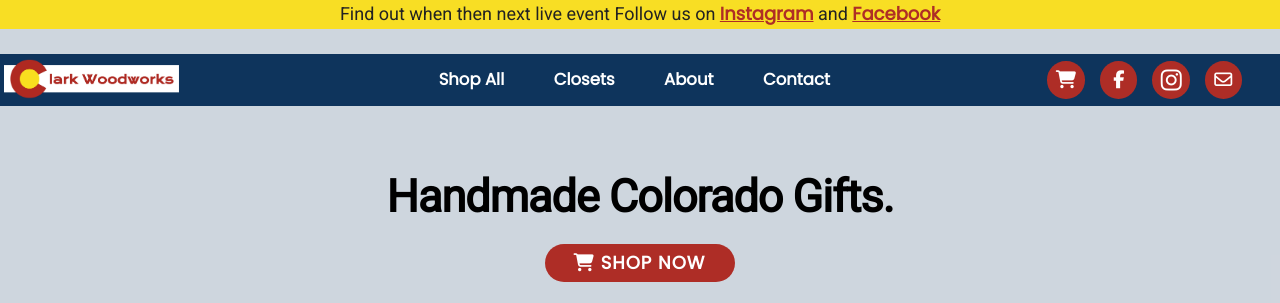
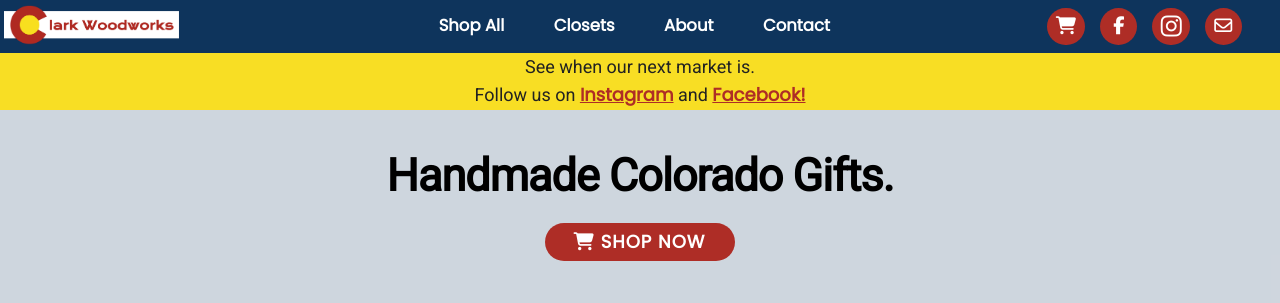
Before and after one commit to grothea/CW, a plain HTML site: page index.html in a window 1280 px wide. Shown: the top 303 px of the page. Drawn offline with nearby package versions, Linux system fonts and the light colour scheme.

Commit message:
Added banner

```diff
--- a/css/mainNew.css
+++ b/css/mainNew.css
@@ -40,6 +40,13 @@ h3 {
   color: white;
 }
 /* navigation bar */
+.follow {
+  background:#f8de24;
+  font-size:120%;
+  padding:0;
+  margin-bottom: -25px;
+}
+
 .hero {
   background: rgba(14, 52, 92, .2);  /* Used if the image is unavailable */
   height: 100%;
--- a/index.html
+++ b/index.html
@@ -48,12 +48,9 @@
 <body>
   <main class="u-full-width">
     <section class="hero"> <!-- hero photo goes to top of page -->
-      <div class="" id="follow" style="background:#f8de24; font-size:120%; padding:0">
-       <p>Find out when then next live event Follow us on <a href="https://www.instagram.com/clarkwoodworks76/" style="color:#AE2D26; text-decoration: underline;">Instagram</a> and <a href="https://www.facebook.com/Clark-Woodworks-and-Custom-Closets-105457605238632" style="color:#AE2D26; text-decoration: underline;">Facebook</a></p>
-      </div>
+
       <!-- navbar -->
     <header class="navbar" id="header">
-
       <div class="logo">
           <a href="index.html"><img  src="FinalImages/EditedR&WLogo.png" alt="Logo" height="40px"> </a>
       </div>
@@ -72,6 +69,9 @@
         <div class="imgButtons"><a href="mailto:matt@clark-woodworks.com"><i class="far fa-envelope"></i></a></div>
       </nav>
     </header>
+    <div class="follow" id="follow">
+     <p>See when our next market is. <br>Follow us on <a href="https://www.instagram.com/clarkwoodworks76/" style="color:#AE2D26; text-decoration: underline;">Instagram</a> and <a href="https://www.facebook.com/Clark-Woodworks-and-Custom-Closets-105457605238632" style="color:#AE2D26; text-decoration: underline;">Facebook!</a></p>
+    </div>
  <!-- hero section -->
 
 
```
